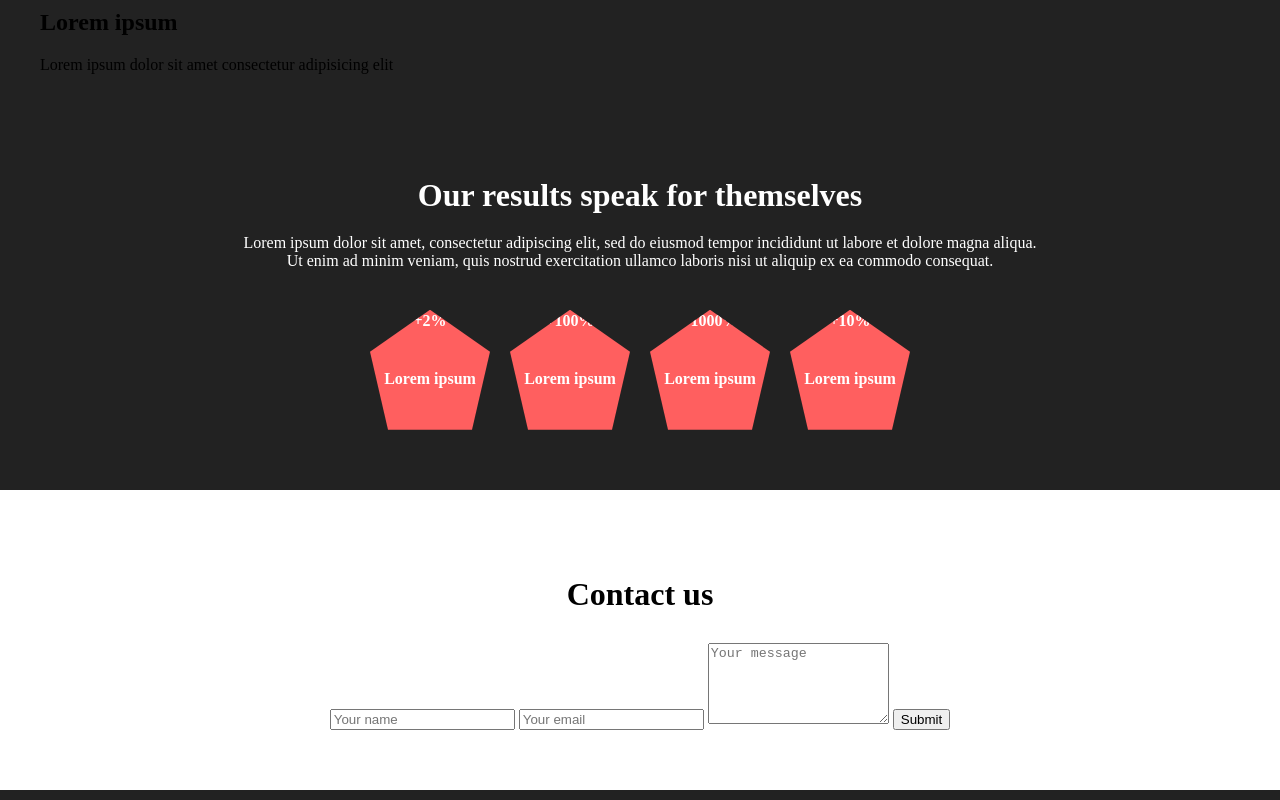
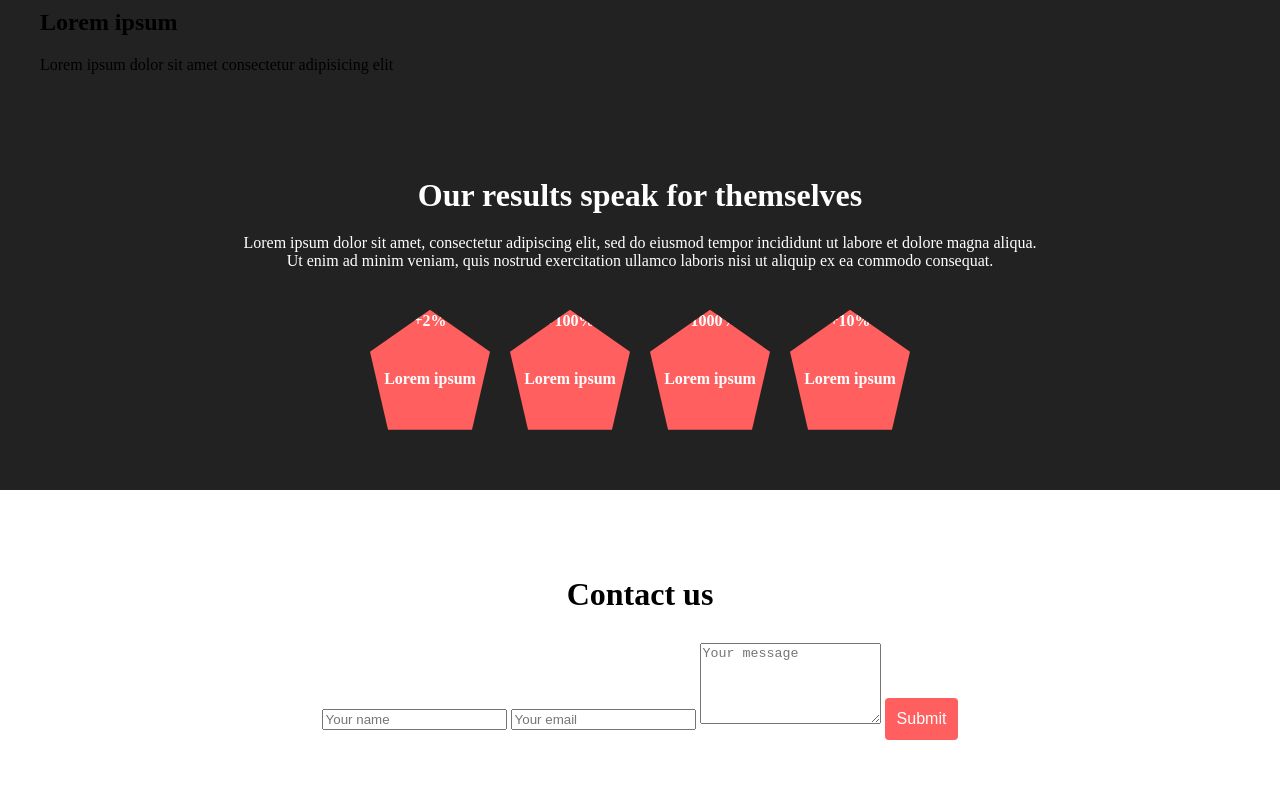
Before and after one commit to Ezenwafo1/alx_html_css, a plain HTML site: page headphones/3-index.html in a window 1280 px wide. Shown: the part 1305-2105 px from the top of the page. Drawn offline with Linux system fonts and the light colour scheme.

Commit message:
Update 3-index.html

```diff
--- a/headphones/3-index.html
+++ b/headphones/3-index.html
@@ -7,6 +7,7 @@
   <link rel="stylesheet" href="0-styles.css">
     <link rel="stylesheet" href="1-styles.css">
   <link rel="stylesheet" href="2-styles.css">
+    <link rel="stylesheet" href="3-styles.css">
   <link rel="https://fonts.googleapis.com/css2?family=Montserrat:wght@400;600;700&display=swap>
 
 </head>
```
